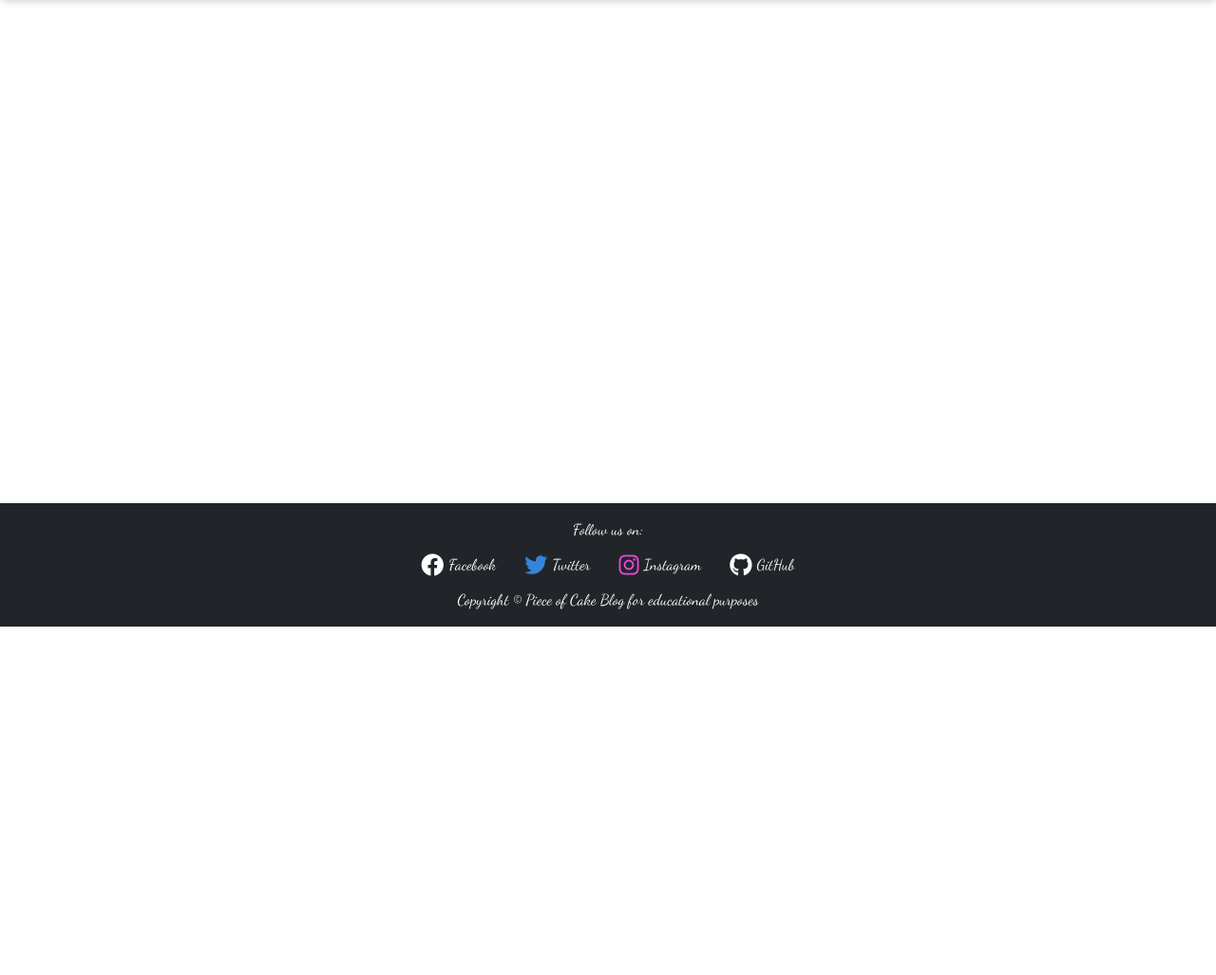
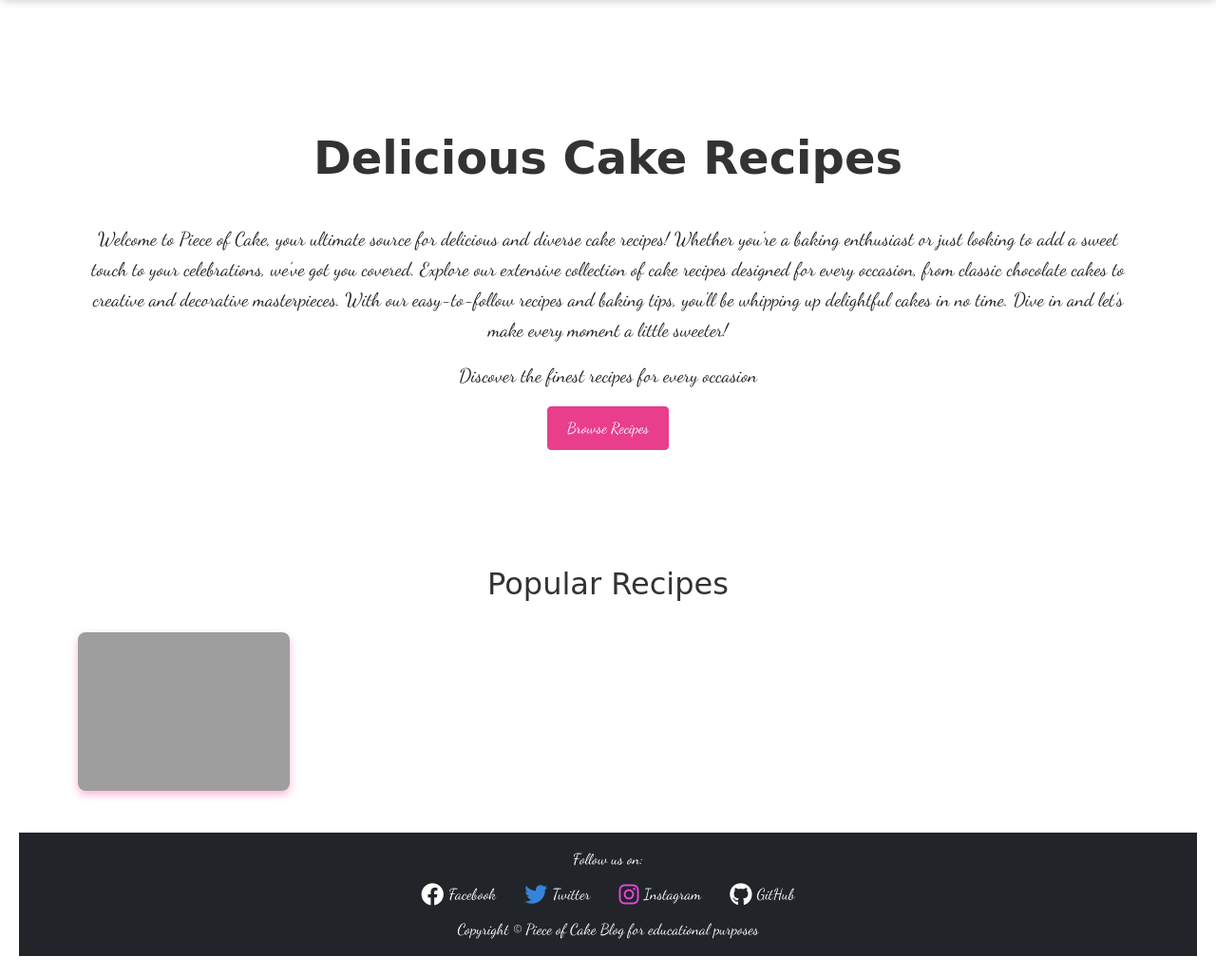
Before and after one commit to Cristina-Becheru/piece-of-cake, a Django app: page / in a window 1280 px wide. Shown: the part 140-1167 px from the top of the page at 95% size. Before the commit the page ends 800 px from the top, so only its background shows below. Run offline with Django 5.2, Linux system fonts and the light colour scheme; data comes from the database, SQL or seed files in the repository; parts of the project's set-up code (start-up, migrations or seed data) failed here and were passed over; some libraries are stand-ins or nearby versions; some web fonts are replaced; grey boxes are pictures that could not be loaded.

Commit message:
Styled index.html,added recipe display and updated CSS.

```diff
--- a/blog/templates/blog/index.html
+++ b/blog/templates/blog/index.html
@@ -1 +1,43 @@
 {% extends 'base.html' %}
+{% load static %}
+
+{% block title %}Home{% endblock %}
+
+{% block content %}
+
+<!-- Main Section -->
+<main>
+    <!-- Introduction Section -->
+    <section class="intro-section text-center py-5">
+        <div class="container">
+            <h1 class="main-title">Delicious Cake Recipes</h1>
+            <p class="pt-4">
+                Welcome to Piece of Cake, your ultimate source for delicious and diverse cake recipes! Whether you're a
+                baking enthusiast or just looking to add a sweet touch to your celebrations, we’ve got you covered. Explore
+                our extensive collection of cake recipes designed for every occasion, from classic chocolate cakes to
+                creative and decorative masterpieces. With our easy-to-follow recipes and baking tips, you'll be whipping
+                up delightful cakes in no time. Dive in and let’s make every moment a little sweeter!
+            </p>
+            <p>Discover the finest recipes for every occasion</p>
+            <a href="{% url 'recipes' %}" class="btn btn-primary">Browse Recipes</a>
+        </div>
+    </section>
+
+    <!-- Featured Cakes Section -->
+    <section class="featured-cakes py-4">
+        <div class="container">
+            <h2 class="text-center pb-4">Popular Recipes</h2>
+            <div class="recipe-cont">
+                {% for recipe in recipes %}
+                    <a href="{% url 'recipe_detail' recipe.id %}" class="img-container">
+                        <img src="{{ recipe.image.url }}" alt="{{ recipe.image_alt }}">
+                        <div class="text-overlay">
+                            <h2>{{ recipe.title }}</h2>
+                        </div>
+                    </a>
+                {% endfor %}
+            </div>
+        </div>
+    </section>
+
+{% endblock %}
--- a/blog/views.py
+++ b/blog/views.py
@@ -1,5 +1,11 @@
-from django.views.generic import TemplateView
+from django.views.generic import ListView
+from recipes.models import Recipe
 
 
-class index(TemplateView):
+class index(ListView):
     template_name = 'blog/index.html'
+    model = Recipe
+    context_object_name = 'recipes'
+
+    def get_queryset(self):
+        return self.model.objects.all()[:3]
--- a/static/css/base.css
+++ b/static/css/base.css
@@ -36,6 +36,7 @@
 h1, h2, h3, h4, h5, h6 {
     font-family: var(--title);
     color: var(--black); /* Ensure headers are readable */
+
 }
 
 /* Main Content Area */
@@ -245,6 +246,23 @@
 }
 
 /* Responsive Styles for Larger Screens *
+@media screen and (min-width:40em){
+    .form {
+        width: 10%;
+    }
+
+    .recipe-cont {
+        flex-direction: row;
+    }
+
+    .img-container {
+        flex-direction: row;
+        width: 29%;
+    }
+}
+
+
+
 @media screen and (min-width: 62.5em) {
     .recipe-info {
         flex-direction: row;
@@ -272,3 +290,73 @@
         width: 66.66%;
     }
 }
+
+/* Basic Styling for Sections */
+
+.intro-section p {
+    font-size: 1.25rem; /* Larger font size */
+    line-height: 1.6; /* Increased line height for better readability */
+    margin-top: 1rem; /* Adjust top margin if needed */
+    margin-bottom: 1rem; /* Adjust bottom margin if needed */
+}
+.main-title {
+    font-size: 3rem;
+    font-weight: bold;
+    color: #333; /* Dark color for the title */
+}
+
+
+.recipe-cont {
+    display: flex;
+    flex-wrap: wrap;
+    gap: 1rem;
+}
+
+
+/* Recipe Image Styling */
+.img-container {
+    position: relative;
+    display: block;
+    text-decoration: none;
+    overflow: hidden;
+    border-radius: 8px;
+    box-shadow: 0 4px 8px rgba(255, 105, 180, 0.5);
+    transition: transform 0.3s ease, box-shadow 0.3s ease;
+    width: 20%;
+
+}
+.img-container img {
+    width: 100%;
+    height: auto;
+    display: block;
+    transition: transform 0.3s ease;
+}
+
+/* Hover Effect for Image */
+.img-container:hover img {
+    transform: scale(1.1);
+}
+
+/* Text Overlay Styling */
+.text-overlay {
+    position: absolute;
+    top: 50%;
+    left: 50%;
+    transform: translate(-50%, -50%);
+    text-align: center;
+    background: rgba(255, 105, 180, 0.7);
+    padding: 1rem;
+    border-radius: 8px;
+    opacity: 0;
+    transition: opacity 0.3s ease;
+}
+
+.img-container:hover .text-overlay {
+    opacity: 1;
+}
+/* Title in Overlay */
+.text-overlay h2 {
+    margin: 0;
+    font-size: 1.5rem;
+    color: white;
+}
```
Also changed, not shown: static/images/hero.webp (added).
